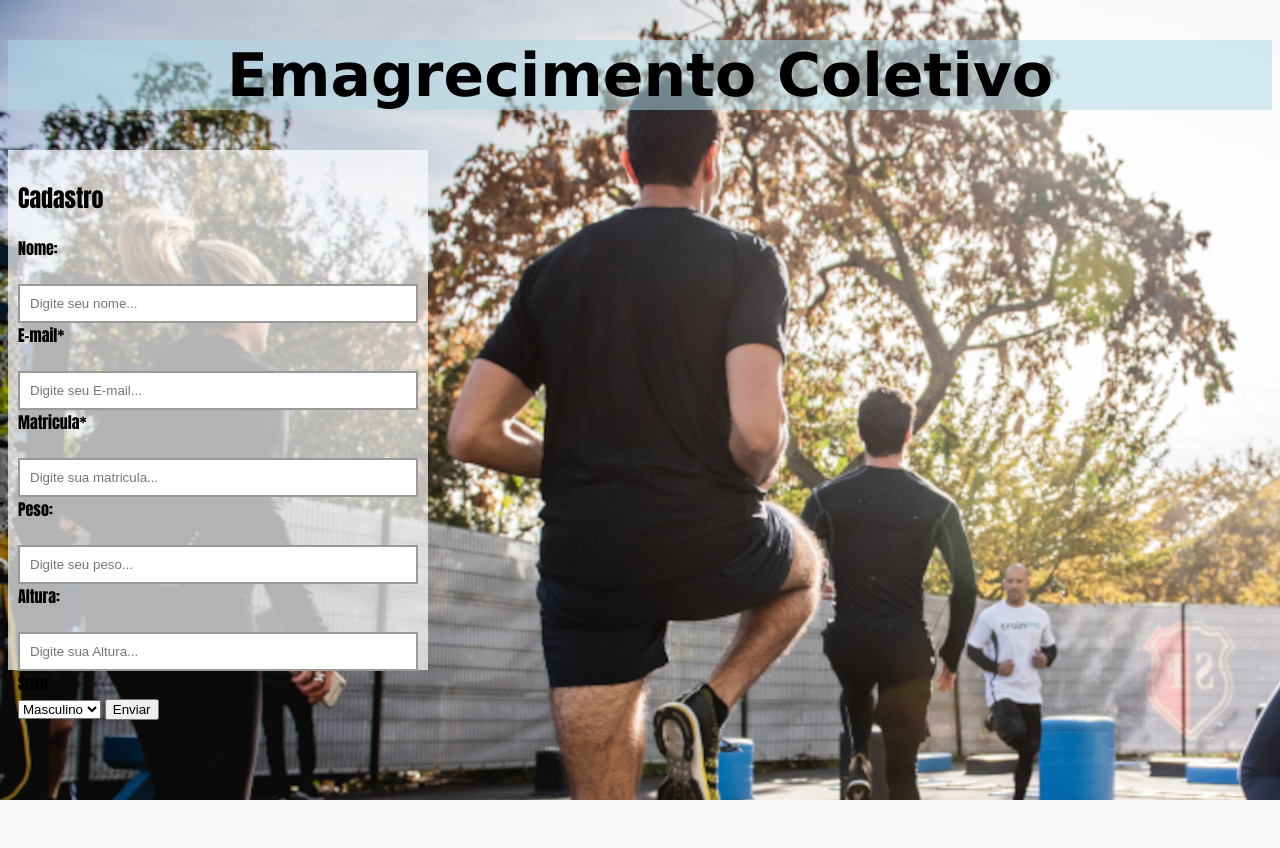
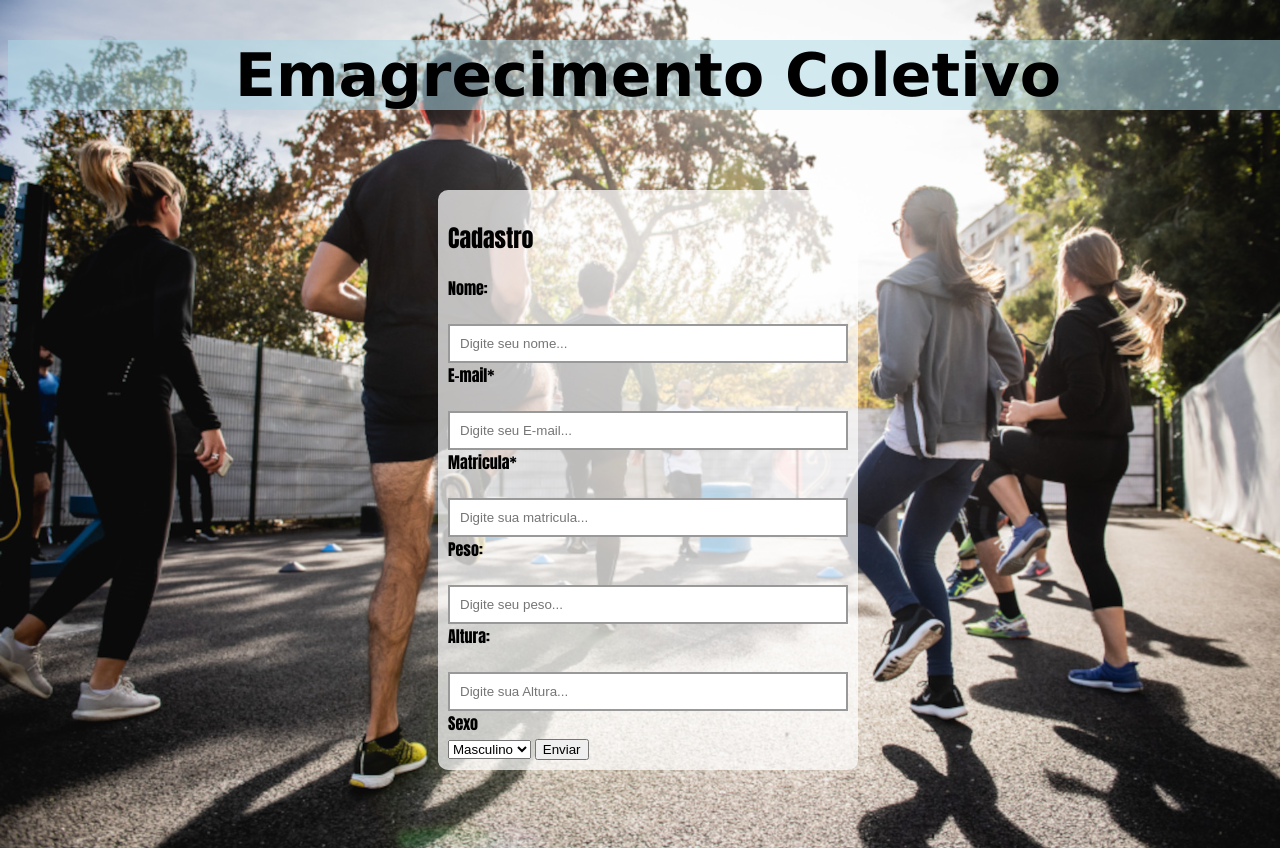
Before and after one commit to PauloCardos0/Emagrecimento-Coletivo, a PHP site: page / in a window 1280 px wide. Before the commit the page ends 800 px from the top, so only its background shows below. Run offline with PHP 8.4, Linux system fonts and the light colour scheme.

Commit message:
estilizando

```diff
--- a/Index.html
+++ b/Index.html
@@ -7,7 +7,9 @@
     <link rel="stylesheet" href="style.css">
     <title>Emagrecimento Coletivo</title>
 </head>
-<body>
+<body id="container">
+
+    <div >
     <h1>Emagrecimento Coletivo</h1>
 
 
@@ -42,10 +44,11 @@
                    <select name="sexo">
                         <option>Masculino</option>
                         <option>Feminino</option>
+                    </select>
 
-                    </select>
             <button>Enviar</button>
 
     </div>
+</div>
 </body>
 </html>
--- a/style.css
+++ b/style.css
@@ -14,16 +14,21 @@ h1{
 
 }
 
-body{
+#container{
+    width: 100vw;
+    height: 100vh;
     background-image: url(imagens/gabin-vallet-J154nEkpzlQ-unsplash.jpg);
-    width: 100;
+    background-size: cover;
 
 }
 
 .form{
     width: 420px;
-    height: 520px;
-    background-color: rgba(255, 255, 255, 0.692);
+    margin-left: auto;
+    margin-right: auto;
+    margin-top: 10vh;
+    border-radius: 10px;
+    background-color: rgba(255, 255, 255, 0.712);
     padding: 10px;
     font-family: Impact, Haettenschweiler, 'Arial Narrow Bold', sans-serif, Tahoma, Geneva, Verdana, sans-serif;
     size: 16px;
```
